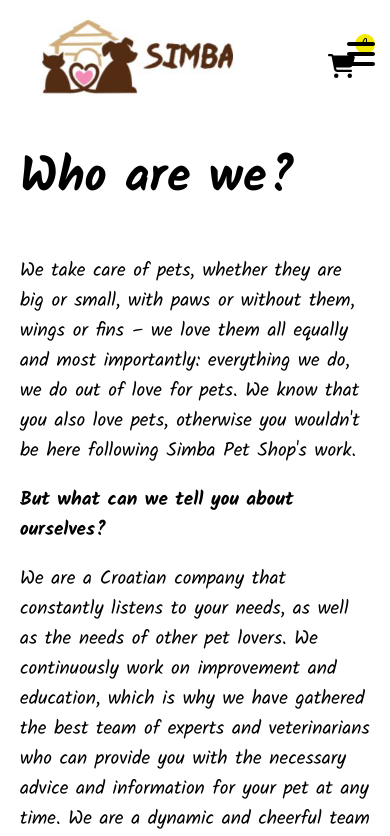
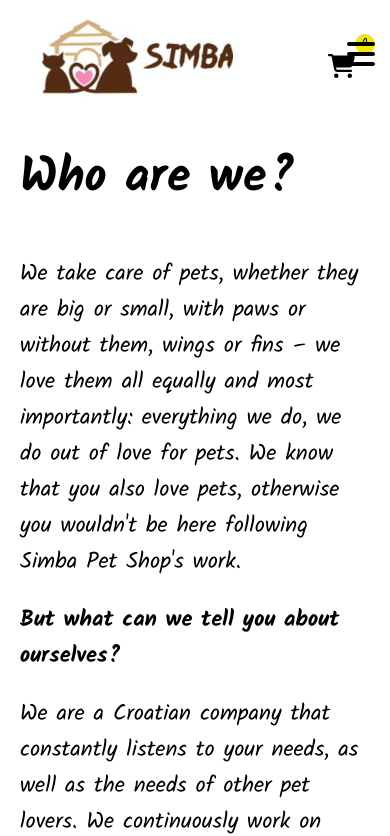
Before and after one commit to marina-knez/pet-shop, a React (Create React App) app: page /about in a window 390 px wide. Shown: the top 836 px of the page. Built offline with nearby package versions, Linux system fonts and the light colour scheme.

Commit message:
adjust styles for tablet view

```diff
--- a/src/routes/about/about.styles.ts
+++ b/src/routes/about/about.styles.ts
@@ -3,7 +3,7 @@ import styled from 'styled-components';
 export const AboutPageContainer = styled.div`
     margin: 50px;
 
-    @media screen and (max-width: 768px) {
+    @media screen and (max-width: 1024px) {
         margin: 20px;
     }
 `
@@ -14,4 +14,8 @@ export const AboutPageTitle = styled.h2`
 
 export const AboutPageContent = styled.p`
     font-size: 1.2rem;
+
+    @media screen and (max-width: 1024px) {
+        font-size: 1.4rem;
+    }
 `
```
